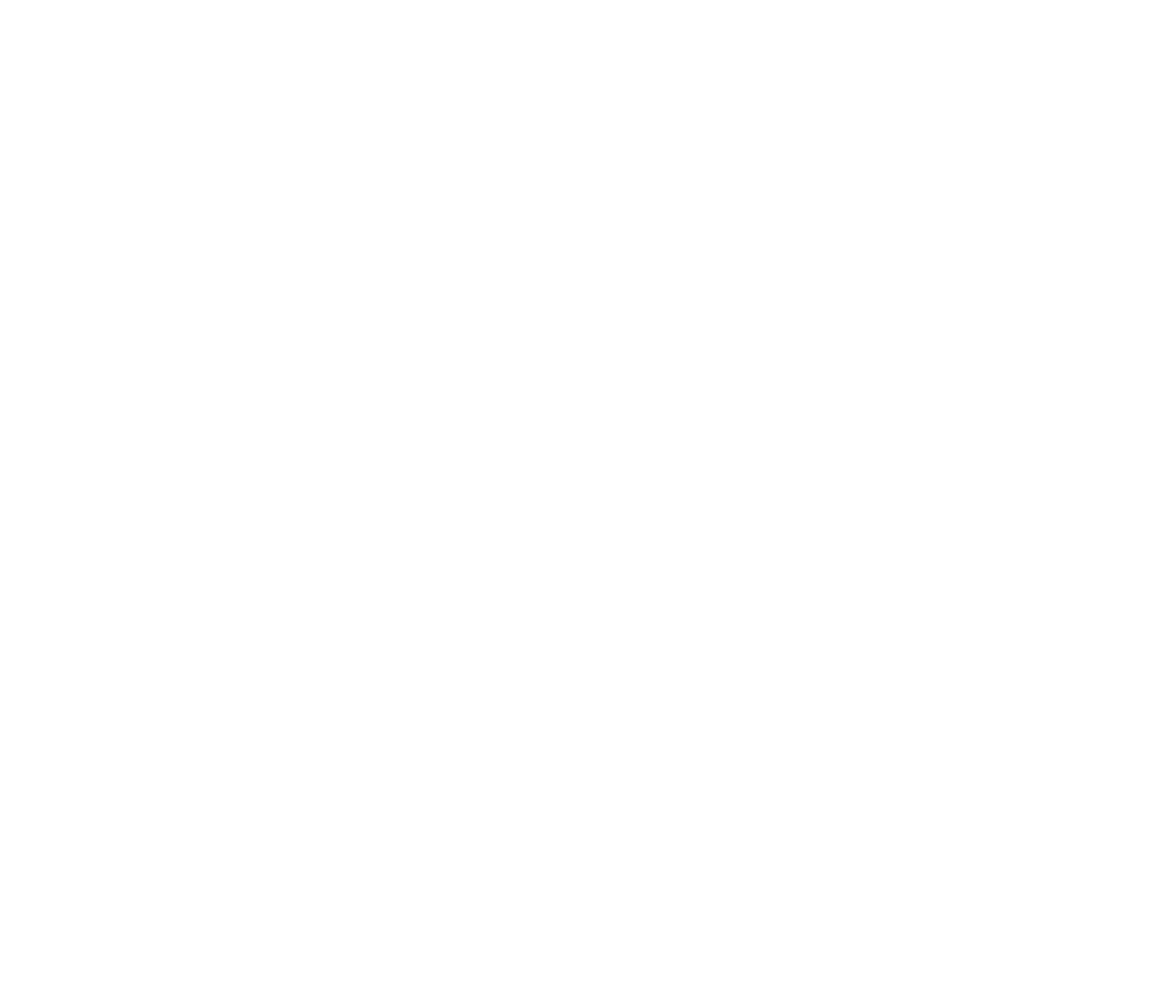
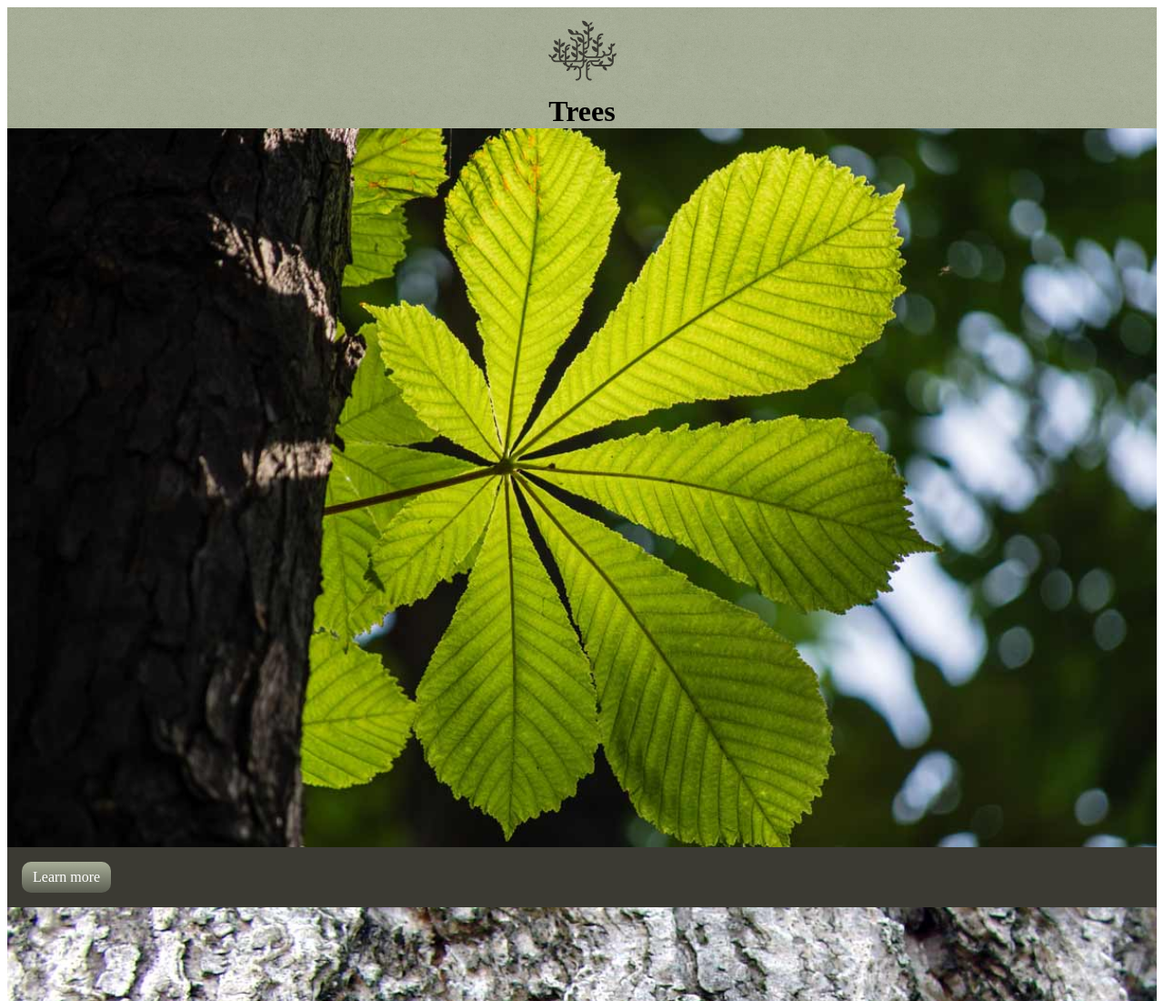
Before and after one commit to monicawinter/images-demo, a plain HTML site: page index.html in a window 1280 px wide. Shown: the top 1100 px of the page at 91% size. Before the commit the page ends 800 px from the top, so only its background shows below. Drawn offline with Linux system fonts and the light colour scheme.

Commit message:
the rest

```diff
--- a/css/main.css
+++ b/css/main.css
@@ -1,9 +1,41 @@
 html{
-  background-color: #fff;
   box-sizing: border-box;
-  margin: 0;
 }
 
 *, *::before, *::after{
   box-sizing: inherit;
 }
+
+.masthead{
+  background-image: url("../images/logo.svg"), url(../images/masthead-bg.png);
+  background-size: 75px auto, 200px auto;
+  padding-top: 6em;
+  background-repeat: no-repeat, repeat;
+  background-position: center 10px, left top;
+  text-align: center;
+}
+
+img {
+  width: 100%;
+  display: block;
+}
+
+.box {
+  background-color: #3B3A33;
+  padding: 1em;
+}
+
+.btn{
+  border-radius: 10px;
+  color: white;
+  text-decoration: none;
+  display: inline-block;
+  padding: 0.5em 0.75em;
+  background-color: #a8ae98;
+  background-image: linear-gradient(to bottom, #a8ae98, #5b5e52);
+  text-align: center;
+}
+
+h1{
+  margin: 0;
+}
--- a/index.html
+++ b/index.html
@@ -10,5 +10,20 @@
 </head>
 <body>
 
+  <header class="masthead">
+    <h1>Trees</h1>
+  </header>
+
+  <main>
+    <img src="images/leaf-1.jpg" alt="Leaves on the side of a tree trunk">
+
+  <div class="box">
+    <a class="btn" href="#">Learn more</a>
+  </div>
+
+    <img src="images/leaf-2.jpg" alt="Small bunch of bright green leaves">
+    <img src="images/leaf-3.jpg" alt="Tip of a branch with green leaves">
+  </main>
+
 </body>
 </html>
```
Also changed, not shown: images/leaf-1.jpg (added), images/leaf-2.jpg (added), images/leaf-3.jpg (added), images/logo.svg (added), images/masthead-bg.png (added).
